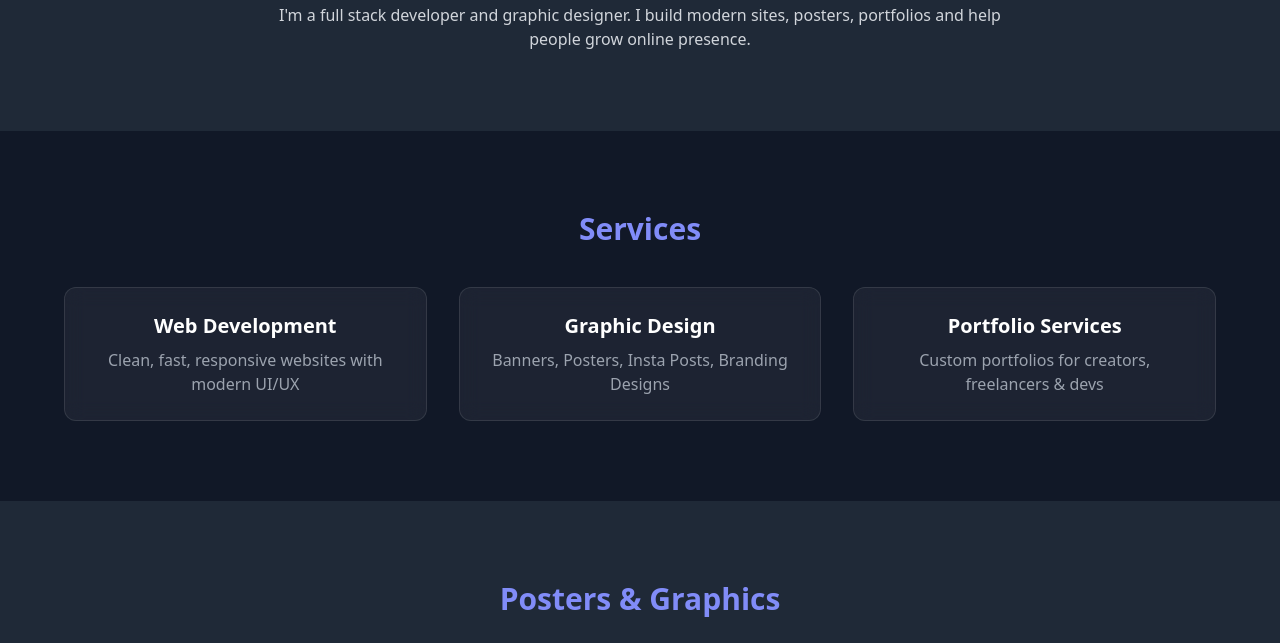
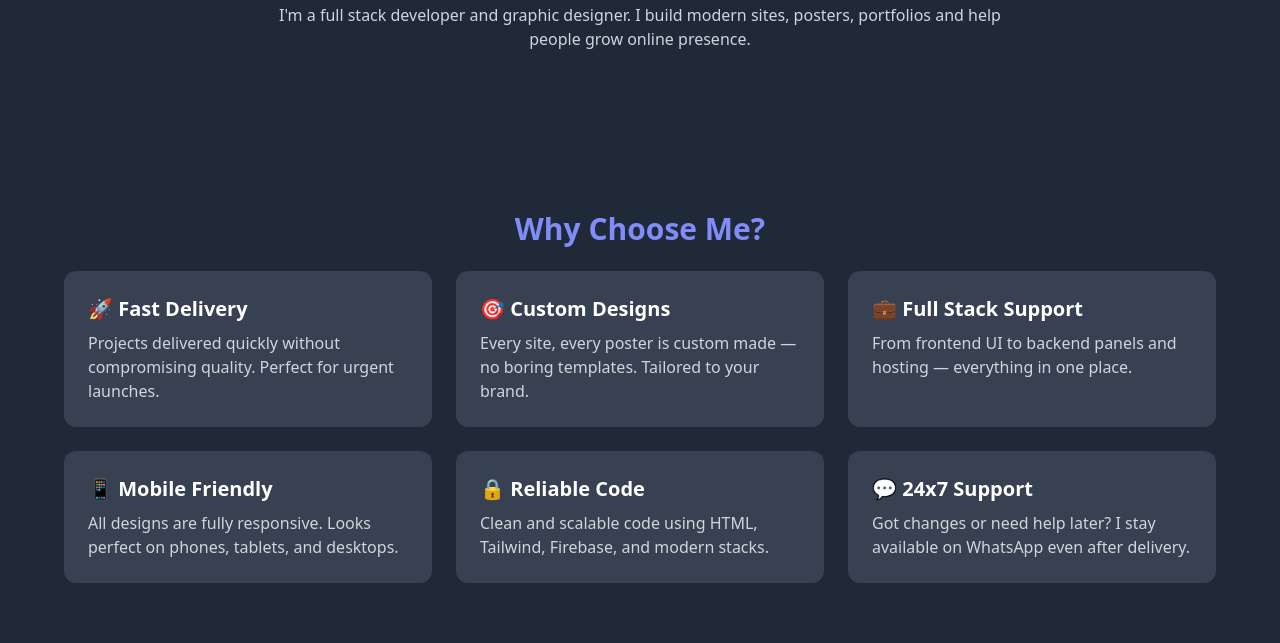
Before and after one commit to l0vabhiii/MIDOWW-WEB-CREATER, a plain HTML site: page index.html in a window 1280 px wide. Shown: the part 1513-2156 px from the top of the page. Drawn offline with nearby package versions, Linux system fonts and the light colour scheme.

Commit message:
Update index.html

```diff
--- a/index.html
+++ b/index.html
@@ -67,7 +67,45 @@
     <p class="text-gray-300 max-w-3xl mx-auto">I'm a full stack developer and graphic designer. I build modern sites, posters, portfolios and help people grow online presence.</p>
   </div>
 </section>
+<!-- Why Choose Me Section -->
+<section class="py-20 bg-gray-800 px-6" data-aos="fade-up">
+  <div class="max-w-6xl mx-auto text-center">
+    <h2 class="text-3xl font-bold mb-6 text-indigo-400">Why Choose Me?</h2>
+    <div class="grid md:grid-cols-3 gap-6 text-left text-gray-300">
 
+      <div class="bg-gray-700 p-6 rounded-xl">
+        <h3 class="text-xl font-semibold text-white mb-2">🚀 Fast Delivery</h3>
+        <p>Projects delivered quickly without compromising quality. Perfect for urgent launches.</p>
+      </div>
+
+      <div class="bg-gray-700 p-6 rounded-xl">
+        <h3 class="text-xl font-semibold text-white mb-2">🎯 Custom Designs</h3>
+        <p>Every site, every poster is custom made — no boring templates. Tailored to your brand.</p>
+      </div>
+
+      <div class="bg-gray-700 p-6 rounded-xl">
+        <h3 class="text-xl font-semibold text-white mb-2">💼 Full Stack Support</h3>
+        <p>From frontend UI to backend panels and hosting — everything in one place.</p>
+      </div>
+
+      <div class="bg-gray-700 p-6 rounded-xl">
+        <h3 class="text-xl font-semibold text-white mb-2">📱 Mobile Friendly</h3>
+        <p>All designs are fully responsive. Looks perfect on phones, tablets, and desktops.</p>
+      </div>
+
+      <div class="bg-gray-700 p-6 rounded-xl">
+        <h3 class="text-xl font-semibold text-white mb-2">🔒 Reliable Code</h3>
+        <p>Clean and scalable code using HTML, Tailwind, Firebase, and modern stacks.</p>
+      </div>
+
+      <div class="bg-gray-700 p-6 rounded-xl">
+        <h3 class="text-xl font-semibold text-white mb-2">💬 24x7 Support</h3>
+        <p>Got changes or need help later? I stay available on WhatsApp even after delivery.</p>
+      </div>
+
+    </div>
+  </div>
+</section>
 <!-- Services -->
 <section id="services" class="py-20 bg-gray-900 px-6" data-aos="fade-up">
   <div class="max-w-6xl mx-auto text-center">
```
